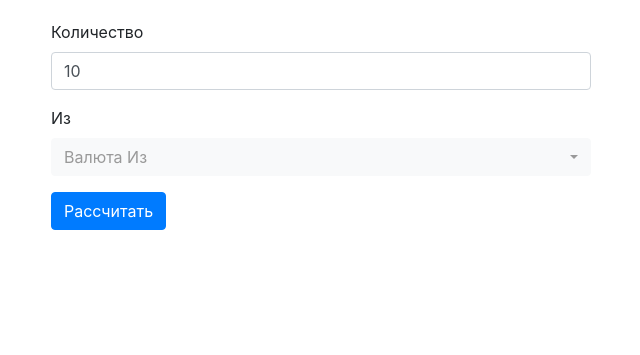
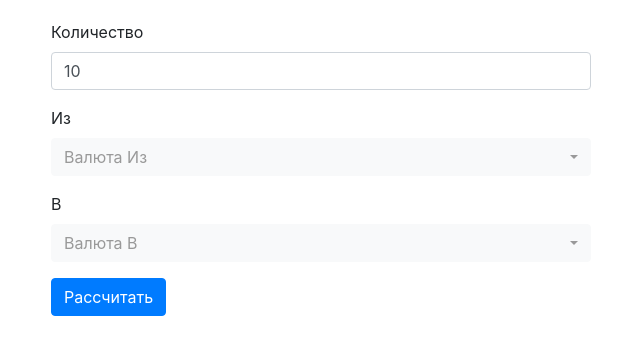
Before and after one commit to Zhenya1975/telegram_v1, a Flask app: template project/templates/test.html in a window 1280 px wide. Shown: the top 355 px of the page, without its empty margins (34-674 px from the left). Run offline with Flask 3, Linux system fonts and the light colour scheme; the template is opened without the code that fills it: most values are stand-ins (such as "Sample title", 1, 10 or a date in 2020); some libraries are stand-ins or nearby versions.

Commit message:
currency list

```diff
--- a/project/templates/test.html
+++ b/project/templates/test.html
@@ -32,14 +32,20 @@
                              </select>
                           </div>
                      </div>
-<!--                    <input class="form-control" list="from_currency_datalistOptions" id="from_currency_list" placeholder="Для поиска начните ввод...">-->
-<!--                    <datalist id="from_currency_datalistOptions">-->
-<!--                      <option value="San Francisco">-->
-<!--                      <option value="New York">-->
-<!--                      <option value="Seattle">-->
-<!--                      <option value="Los Angeles">-->
-<!--                      <option value="Chicago">-->
-<!--                    </datalist>-->
+
+
+                      <div class="form-group">
+                         <label for="select_to_currency" class="form-label">В</label>
+                          <div class="to_currency_select_div">
+                              <select class="my-select selectpicker to_currency form-control" data-width="100%" id="select_to_currency" data-live-search="true" title="Валюта В" name="currency_to">
+
+                                {% for key, value in currency_dict.items() %}
+                                      <option value={{value}}>{{key}}: {{value}}</option>
+                                 {% endfor %}
+
+                             </select>
+                          </div>
+                     </div>
                   </div>
 
 
@@ -58,8 +64,9 @@
   <script>
     $(document).ready(function(){
         $('.my-select').selectpicker();
+        // console.log({{ currency_from }})
         // var selected_from_currency = {{ currency_from }}
-        $('.selectpicker').selectpicker('val', 'KZT');
+        $('.from_currency').selectpicker('val', 'KZT');
 
     })
     </script>
```
